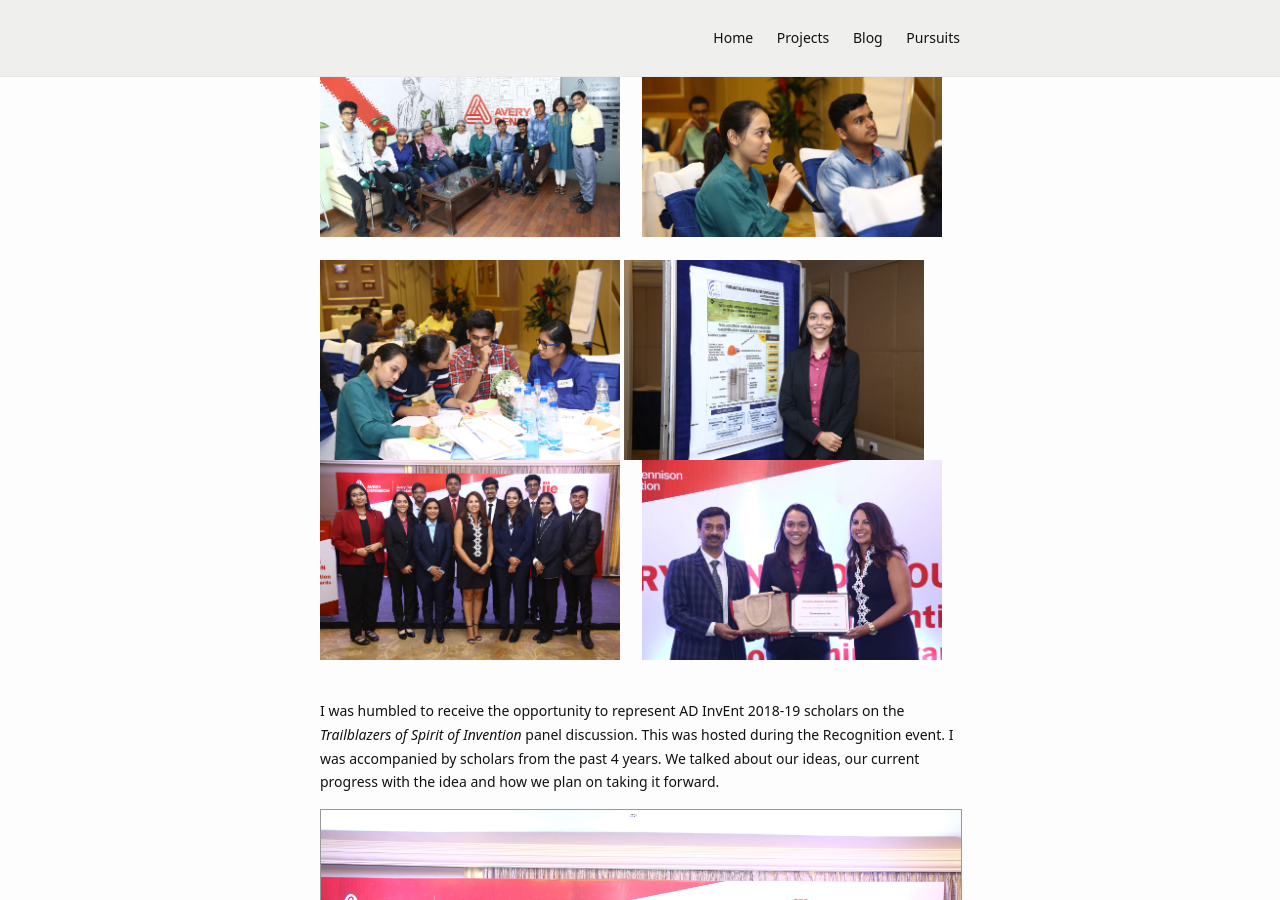
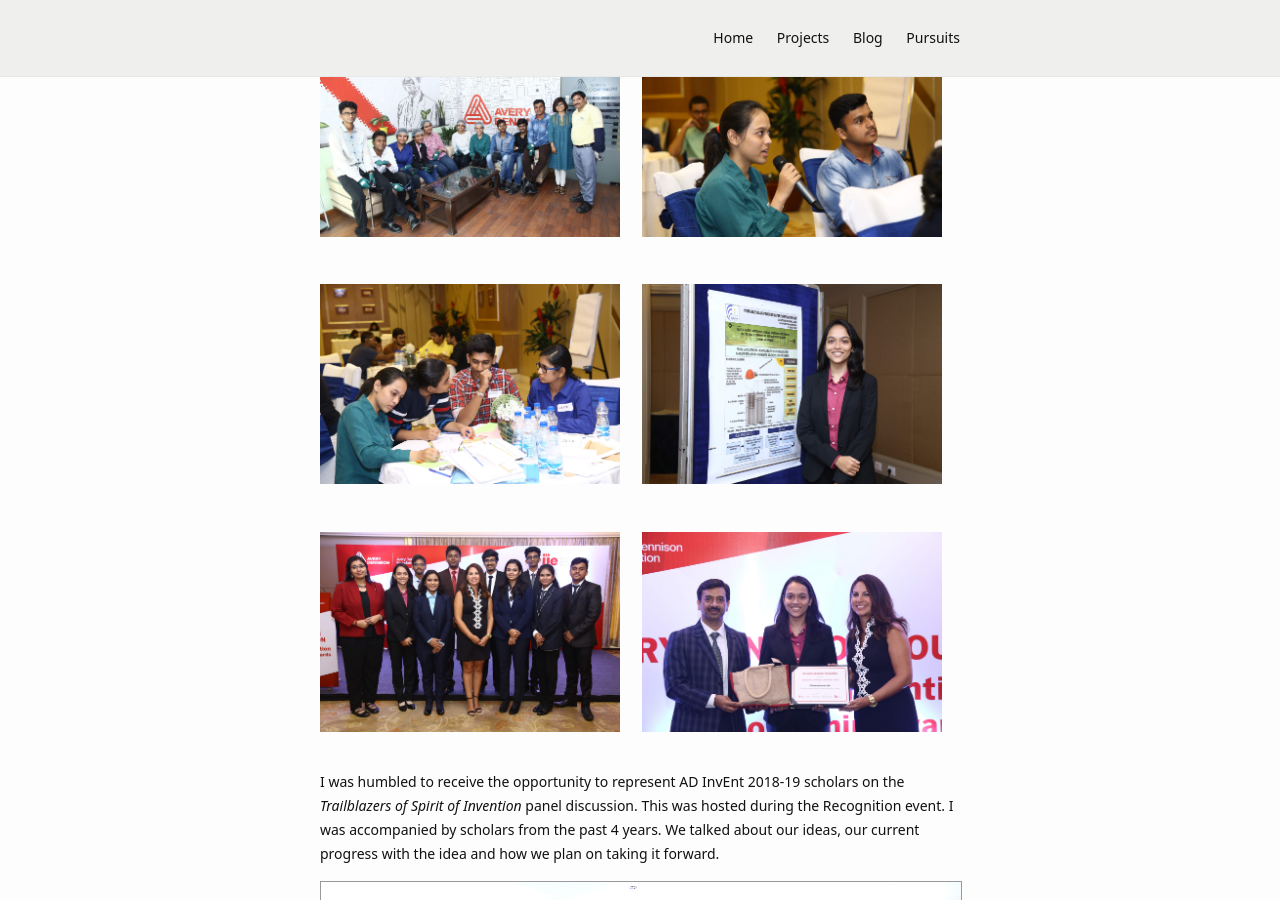
Before and after one commit to Chaitanyasuma/Chaitanyasuma.github.io, a Jekyll site: the page built from _posts/2021-11-20-AD-InvEnt.md, in a window 1280 px wide and 900 px high, scrolled down 1214 px. Built offline with Jekyll 4.4.1, drawn with Linux system fonts in a browser that asks for light colours.

Commit message:
blog pictures

```diff
--- a/_posts/2021-11-20-AD-InvEnt.md
+++ b/_posts/2021-11-20-AD-InvEnt.md
@@ -42,7 +42,7 @@
 <img src="/assets/img/content/AD/1.JPG" width="300px" height="100px"/>&nbsp; &nbsp; &nbsp;
 <img src="/assets/img/content/AD/2.JPG" width="300px" height="100px"/>&nbsp; &nbsp; &nbsp;
 <br />
-<img src="/assets/img/content/AD/3.JPG" width="300px" height="100px"/>
+<img src="/assets/img/content/AD/3.JPG" width="300px" height="100px"/>&nbsp; &nbsp; &nbsp;
 <img src="/assets/img/content/AD/4.JPG" width="300px" height="100px"/>&nbsp; &nbsp; &nbsp;
 <br />
 <img src="/assets/img/content/AD/5.JPG" width="300px" height="100px"/>&nbsp; &nbsp; &nbsp;
```
